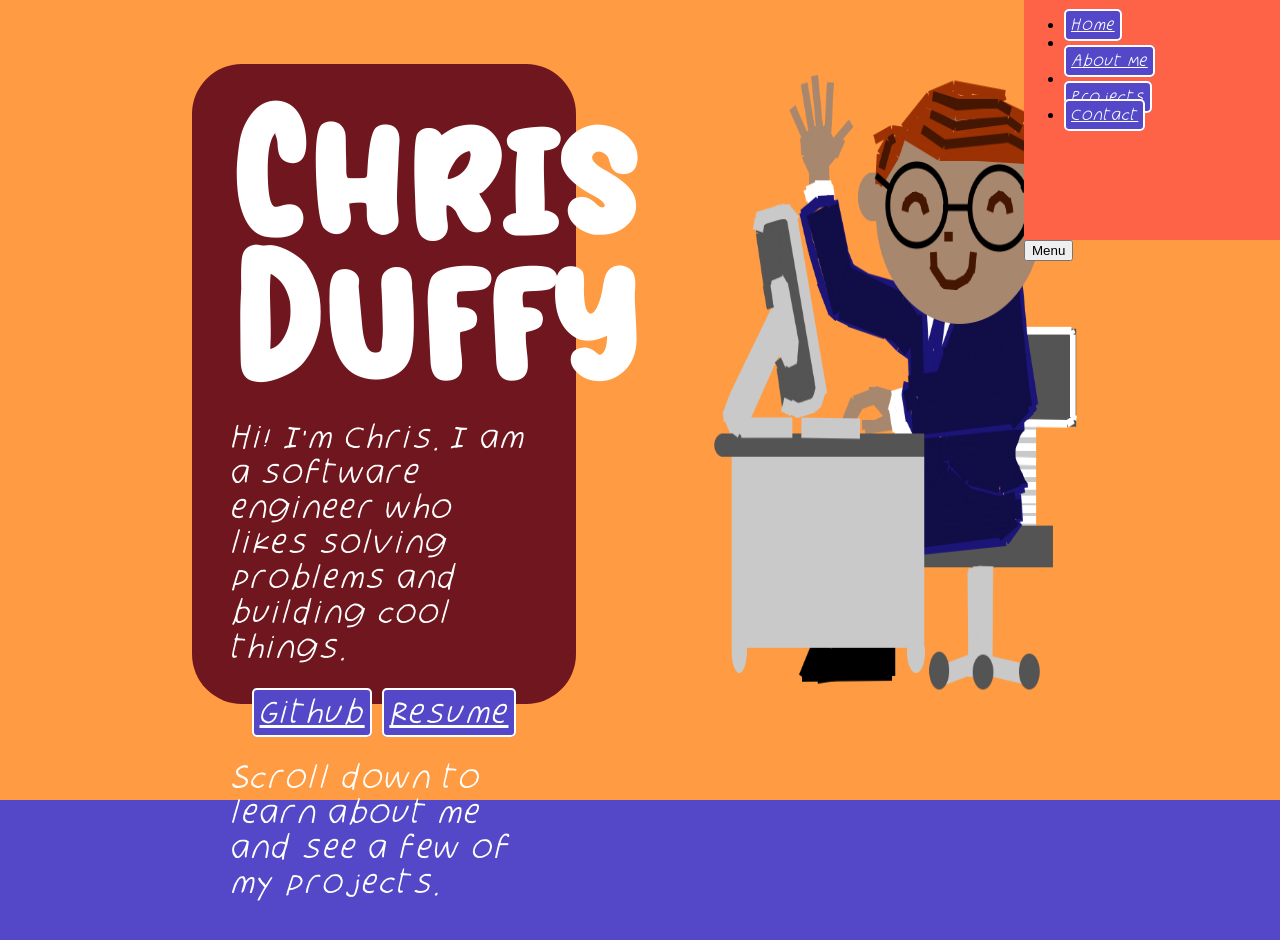
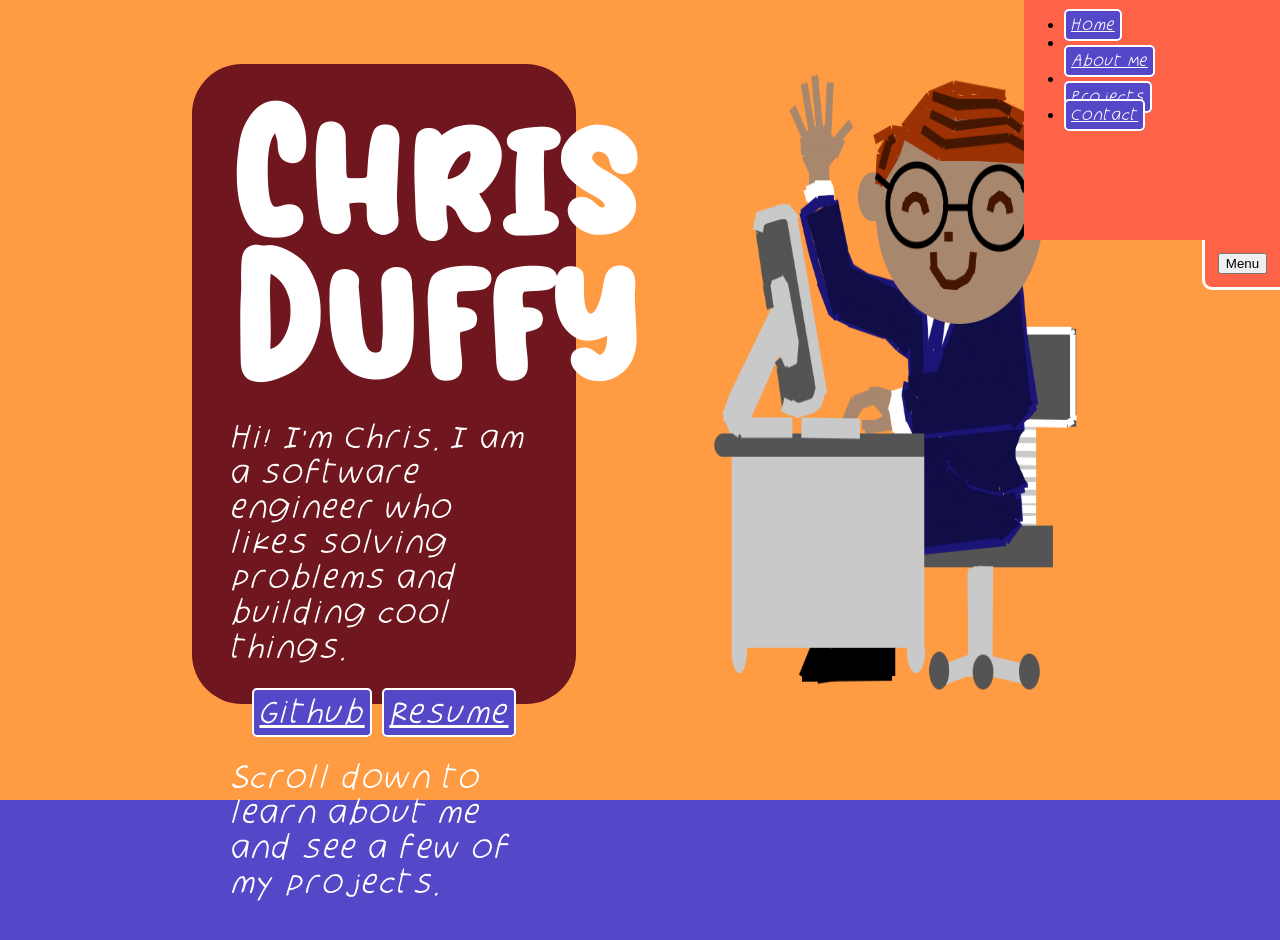
Before and after one commit to Christopher-Duffy/VanillaPortfolioSite, a plain HTML site: page index.html in a window 1280 px wide. Shown: the top 940 px of the page. Drawn offline with Linux system fonts and the light colour scheme.

Commit message:
nav menu

```diff
--- a/resources/css/style.css
+++ b/resources/css/style.css
@@ -94,4 +94,14 @@ p{
 #navLabel{
     position: absolute;
     top:100%;
+    right:0%;
+    background-color: tomato;
+    padding:5%;
+    border-bottom-left-radius: 10px;
+    border-bottom:3px solid white;
+    border-left:3px solid white;
 }
+#navLabel button{
+    width:100%;
+    height: 100%;
+}
```
